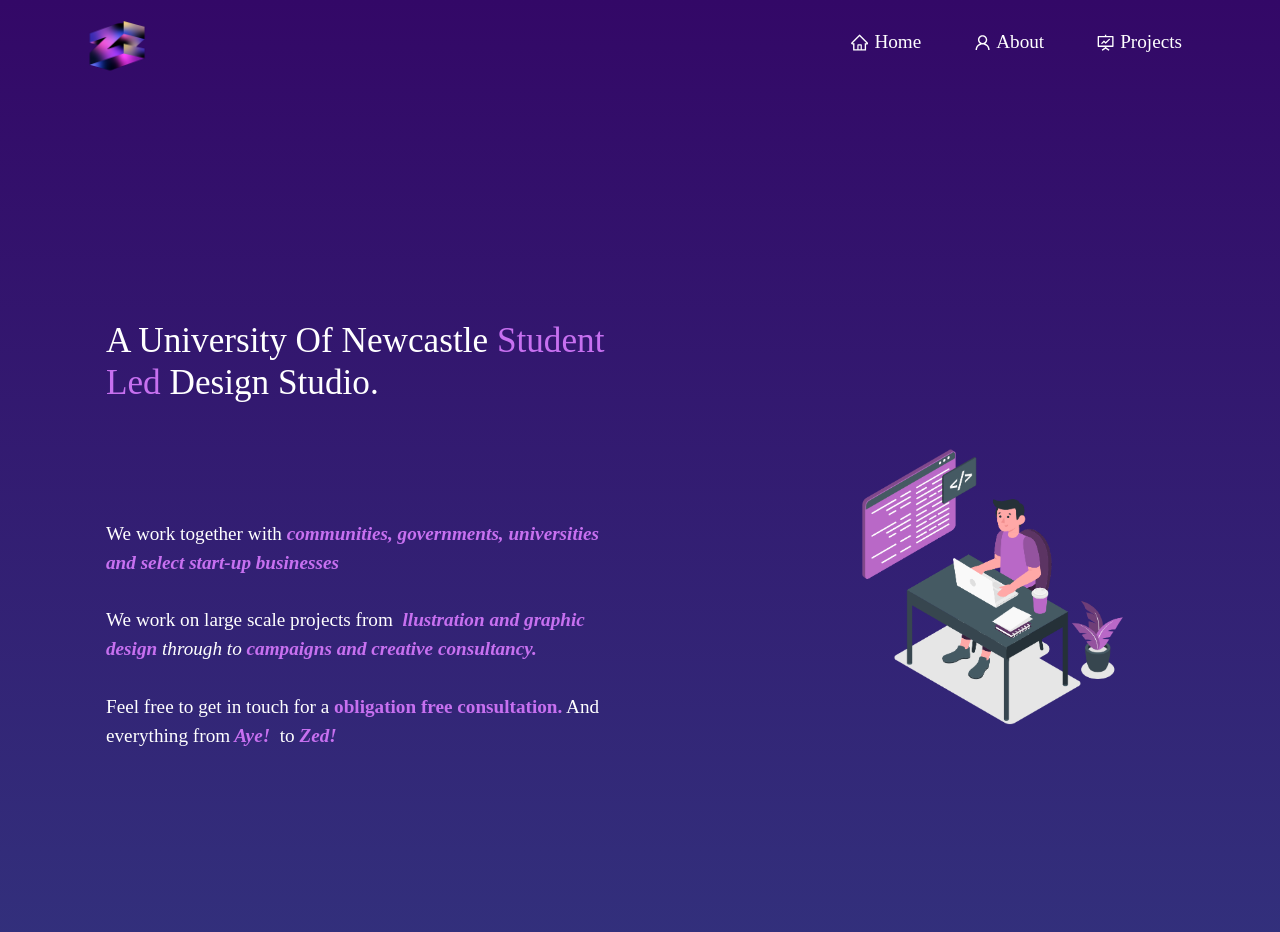
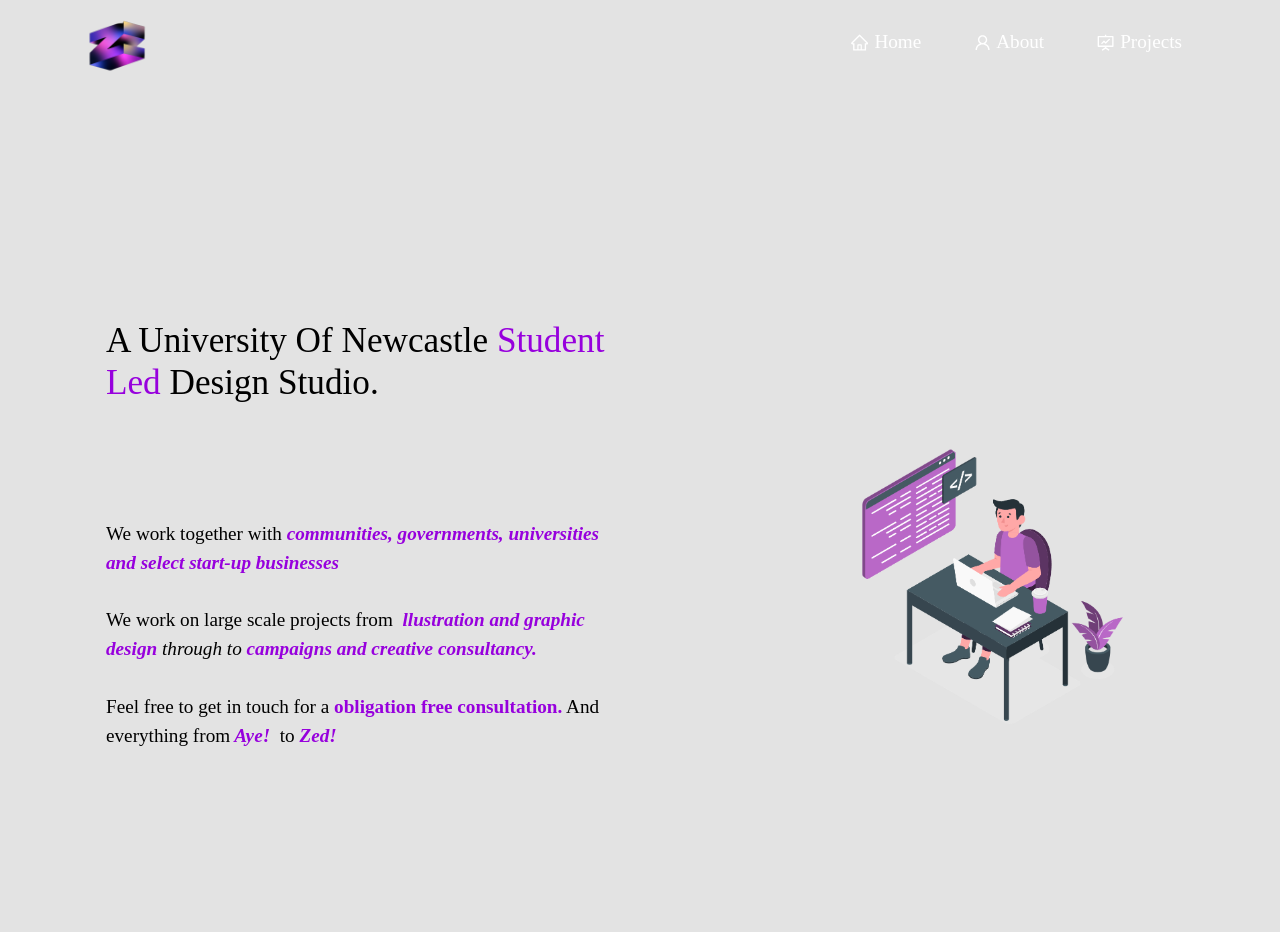
Before and after one commit to OudomMunint/StudioZed-ReactJS, a React (Create React App) app: page /about in a window 1280 px wide. Shown: the top 932 px of the page. Built offline with nearby package versions, Linux system fonts and the light colour scheme; a web font is replaced by a local one.

Commit message:
Feature branch style changes

```diff
--- a/src/style.css
+++ b/src/style.css
@@ -19,18 +19,20 @@ body {
 }
 html {
 /* This only changes the bg of about, project */
-  --section-background-color: linear-gradient(to top, #30cfd0 -90%, #330867 100%);;
+  /* --section-background-color: linear-gradient(to top, #30cfd0 -90%, #330867 100%); */
+  /* --section-background-color: black !important; */
 
-  --image-gradient: linear-gradient(to top, #30cfd0 -90%, #330867 100%);;
+  /* --image-gradient: linear-gradient(to top, #30cfd0 -90%, #330867 100%); */
 
-  --imp-text-color: #c770f0;
+  --imp-text-color: #9700dd;
 }
 /* Must add this unique class in order for home to take BG */
 .HomeHeroSection{
   position: relative;
   height: 100vh;
   /* background: linear-gradient( to bottom left, rgba(0, 0, 0, 0.678), rgba(255,192,203, 0.200), rgba(22, 17, 37, 0.863) ); */
-  background: linear-gradient(to top, #30cfd0 -50%, #330867 100%);
+  /* background: linear-gradient(to top, #30cfd0 -50%, #330867 100%); */
+  background-color: rgb(227, 227, 227);
   /* background-image: linear-gradient(to right, #b8cbb8 0%, #b8cbb8 0%, #b465da 0%, #cf6cc9 33%, #ee609c 66%, #ee609c 100%); */
   /* background-image: linear-gradient(to top, #fff1eb 0%, #ace0f9 100%); */
   /* background-image: linear-gradient(to bottom, #9795f0 0%, #fbc8d4 100%); */
@@ -312,7 +314,7 @@ a {
 
 .home-content {
   padding: 9rem 0 2rem !important;
-  color: whitesmoke;
+  color: rgb(0, 0, 0);
   text-align: left;
 }
 
@@ -376,7 +378,7 @@ a {
 }
 
 .home-about-description {
-  color: white !important;
+  color: rgb(0, 0, 0) !important;
   padding-top: 100px !important;
   padding-bottom: 20px !important;
   text-align: center;
@@ -501,7 +503,8 @@ a {
   position: relative !important;
   padding-top: 150px !important;
   padding-bottom: 30px !important;
-  background-image: var(--section-background-color) !important;
+  /* background-image: var(--section-background-color) !important; */
+  background-color: rgb(227, 227, 227);
 }
 
 .project-card {
@@ -585,7 +588,7 @@ a {
   box-shadow: none !important;
 }
 .project-heading {
-  color: white !important;
+  color: rgb(0, 0, 0) !important;
   font-size: 2.3em !important;
   font-weight: 500 !important;
   padding-top: 10px !important;
@@ -599,8 +602,8 @@ a {
   position: relative !important;
   padding-top: 150px !important;
   padding-bottom: 30px !important;
-  background-image: var(--section-background-color) !important;
-  color: white !important;
+  background-color: rgb(227, 227, 227) !important;
+  color: rgb(0, 0, 0) !important;
 }
 
 .tech-icons {
```
